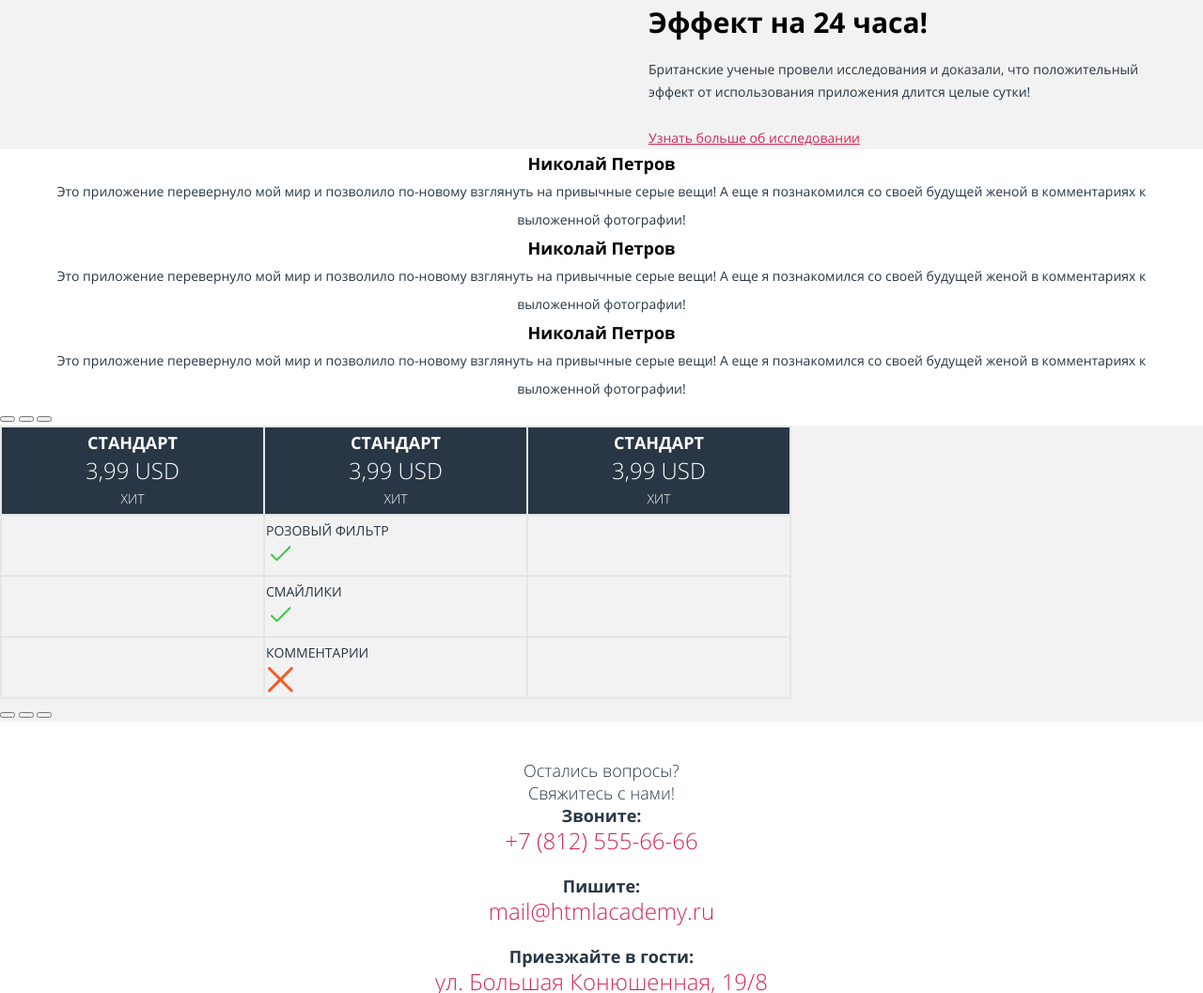
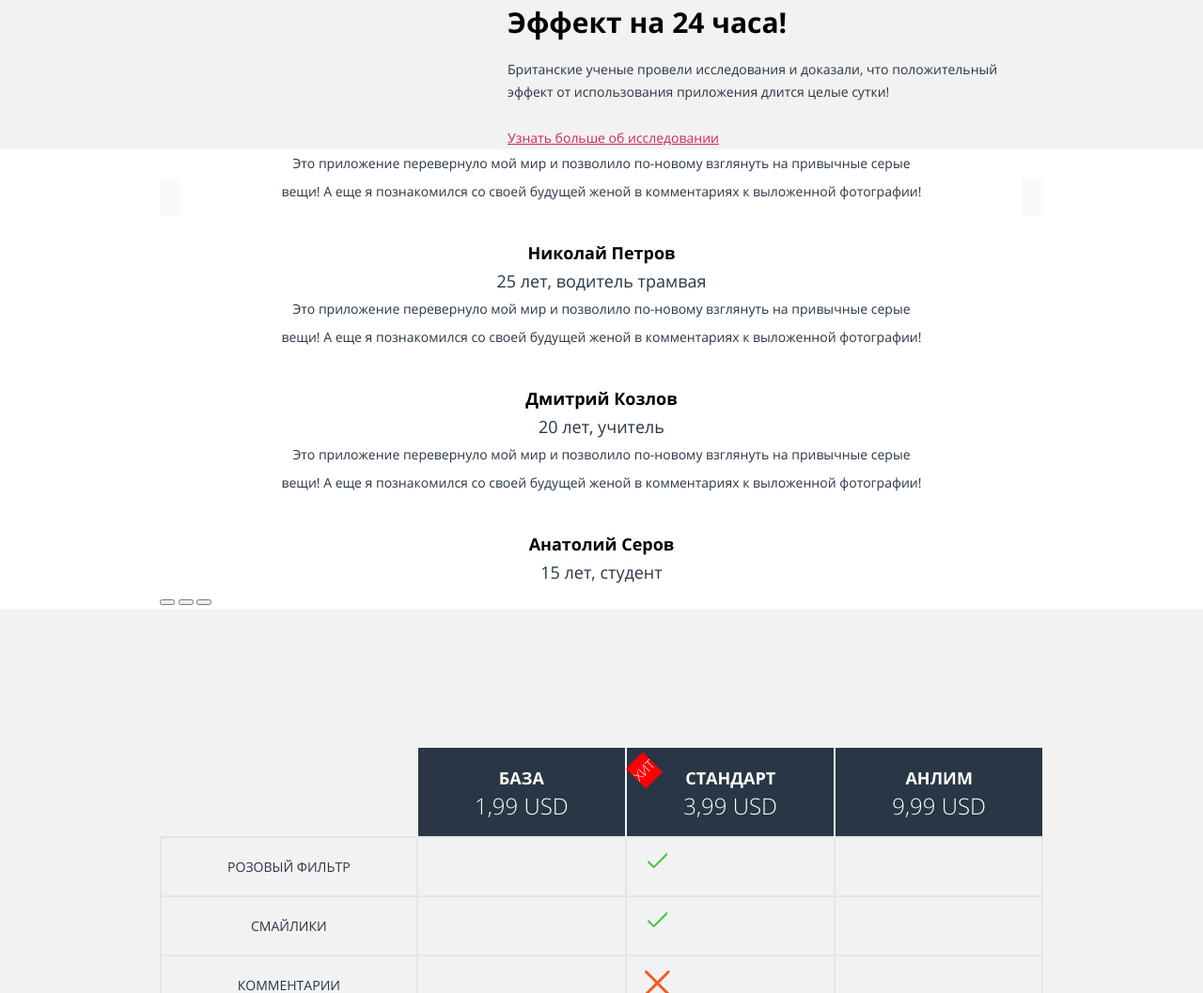
Before and after one commit to Raih07/189468-pink, a plain HTML site: page source/index.html in a window 1280 px wide. Shown: the part 1743-2800 px from the top of the page at 94% size. Drawn offline with nearby package versions, Linux system fonts and the light colour scheme; files that its build step writes are made by us from their sources.

Commit message:
Сетка глав страницы(табл не доконца)

```diff
--- a/source/index.html
+++ b/source/index.html
@@ -44,7 +44,7 @@
             <li class="main-nav__item"><a class="main-nav__link">Главная</a></li>
             <li class="main-nav__item"><a href="photo.html" class="main-nav__link">Фотографии</a></li>
             <li class="main-nav__item"><a href="form.html" class="main-nav__link">Конкурс</a></li>
-            <li class="main-nav__item"><a href="" class="main-nav__link">Html Academy</a></li>
+            <li class="main-nav__item"><a href="" class="main-nav__link">HTML Academy</a></li>
           </ul>
         </div>
       </nav>
@@ -115,16 +115,21 @@
           <div class="reviews__list slider__list">
             <blockquote class="reviews__item slider__item">
               <cite class="reviews__author-name">Николай Петров</cite><!--или h3-->
+              <p class="reviews__author-work">25 лет, водитель трамвая</p>
               <p class="reviews__text">Это приложение перевернуло мой мир и позволило по-новому взглянуть на привычные серые вещи! А еще я познакомился со своей будущей женой в комментариях к выложенной фотографии!</p>
             </blockquote>
             <blockquote class="reviews__item slider__item">
-              <cite class="reviews__author-name">Николай Петров</cite><!--или h3-->
+              <cite class="reviews__author-name">Дмитрий Козлов</cite><!--или h3-->
+              <p class="reviews__author-work">20 лет, учитель</p>
               <p class="reviews__text">Это приложение перевернуло мой мир и позволило по-новому взглянуть на привычные серые вещи! А еще я познакомился со своей будущей женой в комментариях к выложенной фотографии!</p>
             </blockquote>
             <blockquote class="reviews__item slider__item">
-              <cite class="reviews__author-name">Николай Петров</cite><!--или h3-->
+              <cite class="reviews__author-name">Анатолий Серов</cite><!--или h3-->
+              <p class="reviews__author-work">15 лет, студент</p>
               <p class="reviews__text">Это приложение перевернуло мой мир и позволило по-новому взглянуть на привычные серые вещи! А еще я познакомился со своей будущей женой в комментариях к выложенной фотографии!</p>
             </blockquote>
+            <button class="reviews__btn reviews__btn--prev" type="button" aria-label="Предыдущий отзыв"></button>
+            <button class="reviews__btn reviews__btn--next" type="button" aria-label="Следующий отзыв"></button>
           </div>
           <div class="reviews__toggles slider__toggles">
             <button class="slider__btn slider__btn--active" type="button" aria-label="Первый отзыв"></button>
@@ -139,29 +144,31 @@
           <h2 class="visually-hidden">Цены на приложение</h2>
           <table class="price__list">
             <tr class="price__row">
-              <th class="price__header-item">
+              <th class="price__tariff price__tariff--none"></th>
+              <th class="price__tariff">
+                <div class="price__name">База</div>
+                <div class="price__cost">1,99 usd</div>
+              </th>
+              <th class="price__tariff">
                 <div class="price__name">Стандарт</div>
                 <div class="price__cost">3,99 usd</div>
                 <span class="price__flag">Хит</span>
               </th>
-              <th class="price__header-item">
-                <div class="price__name">Стандарт</div>
-                <div class="price__cost">3,99 usd</div>
-                <span class="price__flag">Хит</span>
-              </th>
-              <th class="price__header-item">
-                <div class="price__name">Стандарт</div>
-                <div class="price__cost">3,99 usd</div>
-                <span class="price__flag">Хит</span>
+              <th class="price__tariff">
+                <div class="price__name">Анлим</div>
+                <div class="price__cost">9,99 usd</div>
               </th>
             </tr>
             <tr class="price__row">
+              <td class="price__item price__item--filter-name">
+                <div class="price__item-name">Розовый фильтр</div>
+              </td>
               <td class="price__item">
-                <div class="price__item-name"></div>
+                <div class="price__item-name--cell">Розовый фильтр</div>
                 <div class="price__avaible price__avaible--yes"></div>
               </td>
               <td class="price__item">
-                <div class="price__item-name">Розовый фильтр</div>
+                <div class="price__item-name--cell">Розовый фильтр</div>
                 <div class="price__avaible price__avaible--yes">
                   <svg version="1.0" id="Layer_1" xmlns="http://www.w3.org/2000/svg" xmlns:xlink="http://www.w3.org/1999/xlink" x="0px" y="0px" width="21.698px" height="16.09px" viewBox="-82.357 4.875 21.698 16.09" enable-background="new -82.357 4.875 21.698 16.09" xml:space="preserve">
   <path d="M-60.953,5.167c-0.391-0.391-1.023-0.391-1.414,0L-75.75,18.551l-4.9-4.9c-0.391-0.391-1.023-0.391-1.414,0 s-0.391,1.023,0,1.414l5.607,5.607c0.195,0.195,0.451,0.293,0.707,0.293s0.512-0.098,0.707-0.293l14.09-14.0 C-60.562,6.191-60.562,5.558-60.953,5.167z"/>
@@ -169,17 +176,20 @@
                 </div>
               </td>
               <td class="price__item">
-                <div class="price__item-name"></div>
+                <div class="price__item-name--cell">Розовый фильтр</div>
                 <div class="price__avaible price__avaible--yes"></div>
               </td>
             </tr>
             <tr class="price__row">
+              <td class="price__item price__item--filter-name">
+                <div class="price__item-name">Смайлики</div>
+              </td>
               <td class="price__item">
-                <div class="price__item-name"></div>
+                <div class="price__item-name--cell">Смайлики</div>
                 <div class="price__avaible price__avaible--no"></div>
               </td>
               <td class="price__item">
-                <div class="price__item-name">Смайлики</div>
+                <div class="price__item-name--cell">Смайлики</div>
                 <div class="price__avaible price__avaible--yes">
                   <svg version="1.0" id="Layer_1" xmlns="http://www.w3.org/2000/svg" xmlns:xlink="http://www.w3.org/1999/xlink" x="0px" y="0px" width="21.698px" height="16.09px" viewBox="-82.357 4.875 21.698 16.09" enable-background="new -82.357 4.875 21.698 16.09" xml:space="preserve">
   <path d="M-60.953,5.167c-0.391-0.391-1.023-0.391-1.414,0L-75.75,18.551l-4.9-4.9c-0.391-0.391-1.023-0.391-1.414,0 s-0.391,1.023,0,1.414l5.607,5.607c0.195,0.195,0.451,0.293,0.707,0.293s0.512-0.098,0.707-0.293l14.09-14.0 C-60.562,6.191-60.562,5.558-60.953,5.167z"/>
@@ -187,21 +197,24 @@
                 </div>
               </td>
               <td class="price__item">
-                <div class="price__item-name"></div>
+                <div class="price__item-name--cell">Смайлики</div>
                 <div class="price__avaible price__avaible--yes">
 
                 </div>
               </td>
             </tr>
             <tr class="price__row">
+              <td class="price__item price__item--filter-name">
+                <div class="price__item-name">Комментарии</div>
+              </td>
               <td class="price__item">
-                <div class="price__item-name"></div>
+                <div class="price__item-name--cell">Комментарии</div>
                 <div class="price__avaible price__avaible--no">
 
                 </div>
               </td>
               <td class="price__item">
-                <div class="price__item-name">Комментарии</div>
+                <div class="price__item-name--cell">Комментарии</div>
                 <div class="price__avaible price__avaible--no">
                   <svg version="1.0" id="Layer_1" xmlns="http://www.w3.org/2000/svg" xmlns:xlink="http://www.w3.org/1999/xlink" x="0px" y="0px" width="26.752px" height="26.752px" viewBox="0 0 26.752 26.752" enable-background="new 0 0 26.752 26.752" xml:space="preserve">
   <path d="M15.497,13.376L26.312,2.562c0.586-0.585,0.586-1.535,0-2.121s-1.535-0.586-2.121,0L13.376,11.255L2.562,0.439 c-0.586-0.586-1.535-0.586-2.121,0c-0.586,0.585-0.586,1.535,0,2.121l10.814,10.815L0.439,24.19c-0.586,0.586-0.586,1.535,0,2.121 c0.293,0.293,0.677,0.439,1.061,0.439s0.768-0.146,1.061-0.439l10.815-10.814L24.19,26.312c0.293,0.293,0.677,0.439,1.061,0.439 s0.768-0.146,1.061-0.439c0.586-0.586,0.586-1.535,0-2.121L15.497,13.376z"/>
@@ -209,7 +222,7 @@
                 </div>
               </td>
               <td class="price__item">
-                <div class="price__item-name"></div>
+                <div class="price__item-name--cell">Комментарии</div>
                 <div class="price__avaible price__avaible--yes"></div>
               </td>
             </tr>
@@ -230,16 +243,16 @@
         </header>
 
         <div class="contacts__list">
-          <div class="contacts__item">
-            <p class="contacts__tittle"><b>Звоните:</b></p>
+          <div class="contacts__item contacts__item--tel">
+            <p class="contacts__item-tittle"><b>Звоните:</b></p>
             <a class="contacts__text" href="tel:+78125556666">+7 (812) 555-66-66</a>
           </div>
-          <div class="contacts__item">
-            <p class="contacts__tittle"><b>Пишите:</b></p>
+          <div class="contacts__item contacts__item--mail">
+            <p class="contacts__item-tittle"><b>Пишите:</b></p>
             <a class="contacts__text" href="mailto:mail@htmlacademy.ru">mail@htmlacademy.ru</a>
           </div>
-          <div class="contacts__item">
-            <p class="contacts__tittle"><b>Приезжайте в гости:</b></p>
+          <div class="contacts__item contacts__item--adress">
+            <p class="contacts__item-tittle"><b>Приезжайте в гости:</b></p>
             <p class="contacts__text">ул. Большая Конюшенная, 19/8</p>
           </div>
         </div>
@@ -251,7 +264,7 @@
       </section>
     </main>
 
-    <footer class="main-footer">
+    <footer class="main-footer main-footer--main-page">
       <div class="main-footer__logo">
         <svg class="main-footer__logo-img" version="1.1" id="Layer_1" xmlns="http://www.w3.org/2000/svg" xmlns:xlink="http://www.w3.org/1999/xlink" x="0px" y="0px" width="146.3px" height="40.375px" viewBox="0 0 146.3 40.375" enable-background="new 0 0 146.3 40.375" xml:space="preserve">
   <g>
--- a/source/less/blocks/contacts.less
+++ b/source/less/blocks/contacts.less
@@ -1,5 +1,6 @@
 .contacts {
   .container();
+  .set-container();
   padding-top: 40px;
   background-color: @white;
 }
@@ -12,6 +13,16 @@
   font-weight: 300;
   text-align: center;
   color: @dark-blue;
+
+  @media (min-width: @width-tablets) {
+    font-size: 40px;
+    line-height: 48px;
+  }
+
+  @media (min-width: @width-desktop) {
+    font-size: 50px;
+    line-height: 60px;
+  }
 }
 
 .contacts__tittle-main,
@@ -22,18 +33,55 @@
 .contacts__list {
   display: flex;
   flex-direction: column;
+  justify-content: center;
+
+  @media (min-width: @width-tablets) {
+    flex-direction: row;
+    flex-wrap: wrap;
+  }
+
+  @media (min-width: @width-desktop) {
+
+  }
 }
 
 .contacts__item {
   margin-bottom: 20px;
   text-align: center;
+
+  @media (min-width: @width-tablets) {
+    width: 300px;
+
+    &--adress {
+      width: 290px;
+      order: 1;
+    }
+  }
+
+  @media (min-width: @width-desktop) {
+    &--mail {
+      order: 2;
+    }
+
+    &--adress {
+      order: 1;
+    }
+  }
 }
 
-.contacts__tittle {
+.contacts__item-tittle {
   .mar-pad-reset();
   font-size: 18px;
   line-height: 24px;
   color: @dark-blue;
+
+  @media (min-width: @width-tablets) {
+    margin-bottom: 4px;
+  }
+
+  @media (min-width: @width-desktop) {
+    margin-bottom: 15px;
+  }
 }
 
 .contacts__text {
--- a/source/less/blocks/copyright.less
+++ b/source/less/blocks/copyright.less
@@ -3,6 +3,7 @@
 }
 
 .copyright__text {
+  margin-right: 10px;
   font-size: 14px;
   line-height: 18px;
   color: @dark-blue;
--- a/source/less/blocks/features.less
+++ b/source/less/blocks/features.less
@@ -48,7 +48,6 @@
 
   @media (min-width: @width-desktop) {
     max-width: 500px;
-    margin: 0 auto;
   }
 }
 
@@ -118,7 +117,7 @@
       top: 0;
       left: 0;
       width: 100%;
-      height: 300px;
+      height: 301px;
       //background-color: aqua;
     }
 
@@ -174,18 +173,16 @@
 }
 
 .features__period-wrapper {
-  box-sizing: border-box;
-  width: 660px;
-  padding-left: 20px;
-  padding-right: 20px;
-  margin: 0 auto;
+  .set-container();
+  display: flex;
+  justify-content: flex-end;
 
   @media (min-width: @width-tablets) {
-    padding-left: 330px;
+    //padding-left: 330px;
   }
 
   @media (min-width: @width-desktop) {
-    padding-left: 380px;
+    //padding-left: 380px;
   }
 }
 
--- a/source/less/blocks/main-footer.less
+++ b/source/less/blocks/main-footer.less
@@ -7,12 +7,50 @@
   align-items: center;
   color: @dark-blue;
   background-color: @white;
+
+  &--main-page {
+    display: none;
+  }
+
+  @media (min-width: @width-tablets) {
+    flex-direction: row;
+    align-items: center;
+    justify-content: space-between;
+    .set-container();
+    padding-top: 35px;
+    padding-bottom: 37px;
+  }
+
+  @media (min-width: @width-tablets) {
+    padding-top: 70px;
+    padding-bottom: 72px;
+  }
 }
 
-.main-footer__logo-img:hover:not(:active) {
-  fill: @pink;
+.main-footer__logo-img {
+  @media (min-width: @width-mobile) {
+    margin-bottom: 40px;
+  }
+
+  @media (min-width: @width-tablets) {
+    margin-bottom: 0;
+  }
+
+  &:hover:not(:active) {
+    fill: @pink;
+  }
+
+  &:active {
+  opacity: 0.3;
+  }
 }
 
-.main-footer__logo-img:active {
-  opacity: 0.3;
+.main-footer__social {
+  @media (min-width: @width-mobile) {
+    margin-bottom: 40px;
+  }
+
+  @media (min-width: @width-tablets) {
+    margin-bottom: 0;
+  }
 }
--- a/source/less/blocks/map.less
+++ b/source/less/blocks/map.less
@@ -1,8 +1,16 @@
 .map {
   position: relative;
-  min-height: 267px;
+  min-height: 200px;
   background-color: #e7e4dc;
   background: url("../../img/bg-map-mobile@1x.png") no-repeat bottom;
+
+  @media (min-width: @width-tablets) {
+    min-height: 375px;
+  }
+
+  @media (min-width: @width-desktop) {
+    min-height: 502px;
+  }
 
   &::before {
     content: "";
--- a/source/less/blocks/price.less
+++ b/source/less/blocks/price.less
@@ -2,24 +2,64 @@
   background-color: @gray-white;
 }
 
+.price__wrapper {
+  .container();
+  .set-container();
+  padding-top: 90px;
+  padding-bottom: 99px;
+
+  @media (min-width: @width-tablets) {
+    padding-top: 88px;
+    padding-bottom: 68px;
+  }
+
+  @media (min-width: @width-desktop) {
+    padding-top: 148px;
+    padding-bottom: 95px;
+  }
+}
+
 .price__list {
+  width: 100%;
   border-collapse: collapse;
   text-transform: uppercase;
 }
 
-.price__item,
-.price__header-item {
-  width: 276px;
+.price__item {
+  //display: flex;
+  //justify-content: space-between;
+  padding: 15px 17px;
+  text-align: center;
+  vertical-align: middle;
   border: 2px solid @dark-gray;
+
+  &--filter-name {
+    display: none;
+  }
+
+  @media (min-width: @width-tablets) {
+    display: table-cell;
+  }
 }
+.price__tariff {
+  position: relative;
+  padding: 17px;
+  color: @white;
+  border-right: 2px solid transparent;
+  background-color: @dark-blue;
 
-.price_item {
-  display: flex;
-  justify-content: space-between;
-}
-.price__header-item {
-  color: @white;
-  background-color: @dark-blue;
+  &:last-child {
+    border-right: none;//не работает
+  }
+
+  &--none {
+    display: none;
+
+    @media (min-width: @width-tablets) {
+    display: table-cell;
+    background-color: transparent;
+    }
+  }
 }
 
 .price__name {
@@ -35,22 +75,33 @@
 }
 
 .price__flag {
+  position: absolute;
+  top: 9px;
+  left: 6px;
   font-size: 14px;
   line-height: 30px;
   font-weight: 300;
+  background-color: red;
+  transform: rotate(-45deg);
 }
 
 .price__item-name {
-  width: 70%;
+  //width: 70%;
   font-size: 14px;
   line-height: 30px;
   color: @dark-blue;
+
+  &--cell {
+    @media (min-width: @width-tablets) {
+    display: none;
+    }
+  }
 }
 
 .price__avaible {
   width: 31px;
   height: 31px;
-  text-align: center;
+  //text-align: center;
   vertical-align: middle;
   //background-position: center;
   //background-repeat: no-repeat;
--- a/source/less/blocks/reviews.less
+++ b/source/less/blocks/reviews.less
@@ -2,10 +2,30 @@
   background-color: @white;
 }
 
+.reviews__wrapper {
+  .container();
+  .set-container();
+}
+
+.reviews__list {
+  @media (min-width: @width-desktop) {
+    position: relative;
+  }
+}
+
 .reviews__item {
   .mar-pad-reset();
-  .container();
   text-align: center;
+
+  @media (min-width: @width-tablets) {
+    display: flex;
+    flex-direction: column;
+  }
+
+  @media (min-width: @width-desktop) {
+    padding-left: 120px;
+    padding-right: 120px;
+  }
 }
 
 .reviews__author-name {
@@ -14,6 +34,28 @@
   font-weight: 700;
   font-style: normal;
   color: @black;
+
+  @media (min-width: @width-tablets) {
+    order: 1;
+  }
+
+}
+
+.reviews__author-work {
+  .mar-pad-reset();
+  display: none;
+  font-size: 14px;
+  line-height: 24px;
+  order: 2;
+
+  @media (min-width: @width-tablets) {
+    display: block;
+  }
+
+  @media (min-width: @width-desktop) {
+    font-size: 18px;
+    line-height: 30px;
+  }
 }
 
 .reviews__text {
@@ -21,4 +63,40 @@
   font-size: 14px;
   line-height: 30px;
   color: @dark-blue;
+
+  @media (min-width: @width-tablets) {
+    margin-bottom: 35px;
+  }
 }
+
+.reviews__btn {
+  position: absolute;
+  top: 30px;
+  display: none;
+  .mar-pad-reset();
+  width: 22px;
+  height: 41px;
+  border: none;
+  cursor: pointer;
+  opacity: 0.3;
+
+  &:hover {
+    opacity: 0.6;
+  }
+
+  &:active {
+    opacity: 0.1;
+  }
+
+  &--prev {
+    left: 0;
+  }
+
+  &--next {
+    right: 0;
+  }
+
+  @media (min-width: @width-desktop) {
+    display: block;
+  }
+}
```
Also changed, not shown: source/form.html (+1 -1 lines), source/photo.html (+1 -1 lines).
